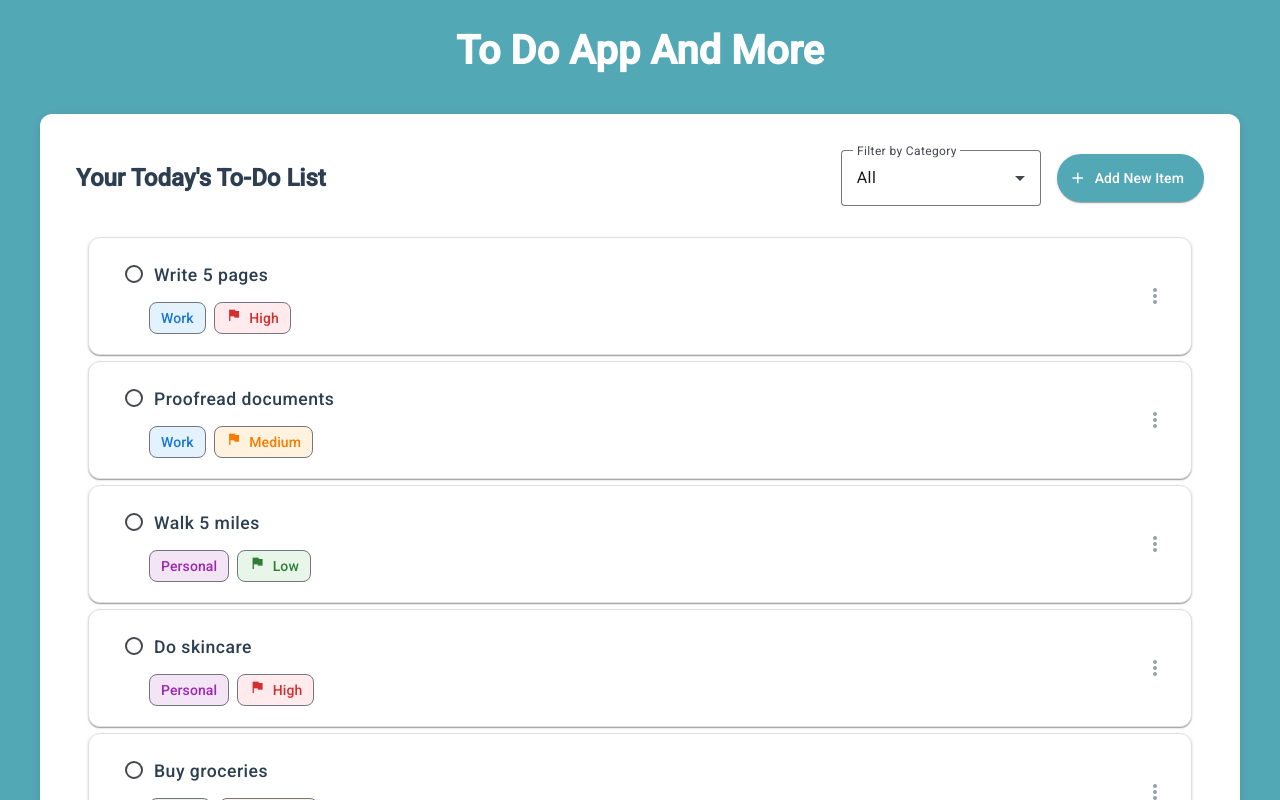
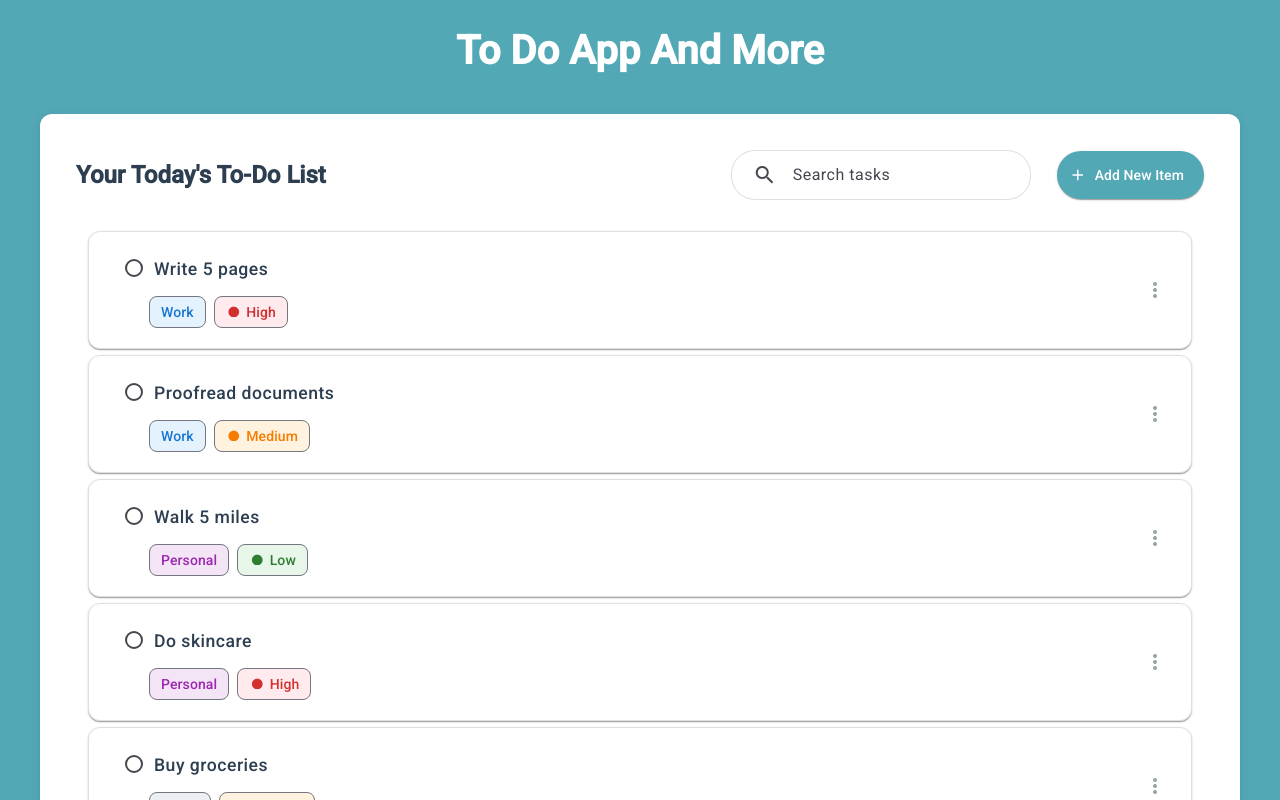
Before and after one commit to Nancy214/ToDo-App-And-More, an Angular app: page / in a window 1280 px wide. Shown: the top 800 px of the page. Built offline with nearby package versions, Linux system fonts and the light colour scheme.

Commit message:
search field

```diff
--- a/src/app/todo-list/todo-list.component.html
+++ b/src/app/todo-list/todo-list.component.html
@@ -4,14 +4,9 @@
       <div class="header-content">
         <mat-card-title>Your Today's To-Do List</mat-card-title>
         <div class="header-actions">
-          <mat-form-field appearance="outline" class="filter-field">
-            <mat-label>Filter by Category</mat-label>
-            <mat-select [(ngModel)]="selectedCategory">
-              <mat-option [value]="''">All</mat-option>
-              <mat-option *ngFor="let cat of categories" [value]="cat">
-                {{cat}}
-              </mat-option>
-            </mat-select>
+          <mat-form-field appearance="outline" class="search-field">
+            <mat-icon matPrefix>search</mat-icon>
+            <input matInput [(ngModel)]="searchText" placeholder="Search tasks" (ngModelChange)="onSearch()">
           </mat-form-field>
           <button mat-raised-button class="add-button" (click)="openAddTodoDialog()">
             <mat-icon>add</mat-icon>
@@ -22,14 +17,14 @@
     </mat-card-header>
 
     <mat-card-content>
-      <div class="empty-state" *ngIf="filteredTodos.length === 0">
+      <div class="empty-state" *ngIf="todos.length === 0">
         <mat-icon class="empty-icon">assignment</mat-icon>
         <h3>No tasks found</h3>
         <p>Add a new task to get started!</p>
       </div>
 
       <mat-list>
-        <mat-list-item *ngFor="let todo of filteredTodos" style="height: auto">
+        <mat-list-item *ngFor="let todo of todos" style="height: auto">
           <mat-card [class.completed]="todo.completed" class="inner-card">
             <div class="todo-view">
               <div class="todo-content">
@@ -37,7 +32,7 @@
                   <mat-checkbox
                     [checked]="todo.completed"
                     (change)="toggleCompletion(todo)"
-                    [color]="'primary'"
+                    [color]="'primary'"cd
                   >
                   </mat-checkbox>
                   <h6>
@@ -50,7 +45,7 @@
                       {{todo.category}}
                     </mat-chip>
                     <mat-chip [class]="'priority-' + todo.priority.toLowerCase()">
-                      <mat-icon class="priority-icon">flag</mat-icon>
+                      <mat-icon class="priority-icon">fiber_manual_record </mat-icon>
                       {{todo.priority}}
                     </mat-chip>
                   </mat-chip-set>
--- a/src/app/todo-list/todo-list.component.scss
+++ b/src/app/todo-list/todo-list.component.scss
@@ -21,12 +21,61 @@
   display: flex;
   gap: 16px;
   align-items: center;
+  flex-wrap: wrap;
 }
 
 .filter-field {
   width: 200px;
   margin-bottom: 0;
   margin-top: 20px;
+}
+
+.search-field {
+  width: 300px;
+  margin: 20px 10px 0 0;
+
+  .mat-mdc-form-field-icon-prefix {
+    color: #95a5a6;
+  }
+
+  ::ng-deep {
+    .mat-mdc-text-field-wrapper {
+      border-radius: 24px !important;
+      background-color: white;
+      padding: 0 !important;
+    }
+
+    .mat-mdc-form-field-flex {
+      margin-top: 0;
+      padding: 0 10px !important;
+      height: 50px;
+    }
+
+    .mdc-notched-outline {
+      border-width: 1px !important;
+    }
+
+    .mdc-notched-outline__leading {
+      border-radius: 24px 0 0 24px !important;
+      border-color: #e0e0e0 !important;
+      flex-grow: 1;
+    }
+
+    .mdc-notched-outline__trailing {
+      border-radius: 0 24px 24px 0 !important;
+      border-color: #e0e0e0 !important;
+    }
+
+    .mat-mdc-form-field-infix {
+      padding: 13px 0 !important;
+      width: auto;
+    }
+
+    // Remove the label gap
+    .mdc-notched-outline__notch {
+      border-top: none;
+    }
+  }
 }
 
 .outer-card {
@@ -121,9 +170,9 @@ h6 {
 
 .priority-icon {
   font-size: 16px;
-  height: 16px;
-  width: 16px;
-  margin-right: 4px;
+  height: 13px;
+  width: 15px;
+  margin-right: 2px;
 }
 
 .add-button {
--- a/src/app/todo-list/todo-list.component.ts
+++ b/src/app/todo-list/todo-list.component.ts
@@ -89,13 +89,32 @@ export class TodoListComponent {
 
   editingToDoId: number | boolean = false;
   selectedCategory: string = '';
+  searchText: string = '';
+  private allTodos: Todo[] = [];
 
-  constructor(public snackbar: MatSnackBar, private dialog: MatDialog) {}
+  constructor(public snackbar: MatSnackBar, private dialog: MatDialog) {
+    this.allTodos = [...this.todos];
+  }
 
-  get filteredTodos(): Todo[] {
-    return this.selectedCategory
-      ? this.todos.filter(todo => todo.category === this.selectedCategory)
-      : this.todos;
+/*   get filteredTodos(): Todo[] {
+    return this.todos.filter(todo => {
+      const matchesSearch = this.searchText ?
+        todo.title.toLowerCase().includes(this.searchText.toLowerCase()) : true;
+      const matchesCategory = this.selectedCategory ?
+        todo.category === this.selectedCategory : true;
+      return matchesSearch && matchesCategory;
+    });
+  } */
+
+  onSearch(): void {
+    if (!this.searchText) {
+      this.todos = [...this.allTodos];
+      return;
+    }
+
+    this.todos = this.allTodos.filter(todo =>
+      todo.title.toLowerCase().includes(this.searchText.toLowerCase())
+    );
   }
 
   toggleCompletion(todo: Todo): void {
@@ -111,6 +130,7 @@ export class TodoListComponent {
 
   deleteTodo(todoId: number): void {
     this.todos = this.todos.filter((todo) => todo.id !== todoId);
+    this.allTodos = this.allTodos.filter((todo) => todo.id !== todoId);
     this.snackbar.open('To Do item deleted', 'Close', {
       duration: 3000,
     });
@@ -131,6 +151,7 @@ export class TodoListComponent {
           priority: result.priority,
         };
         this.todos.push(newTodo);
+        this.allTodos.push(newTodo);
         this.snackbar.open('To Do item added', 'Close', { duration: 3000 });
       }
     });
```
